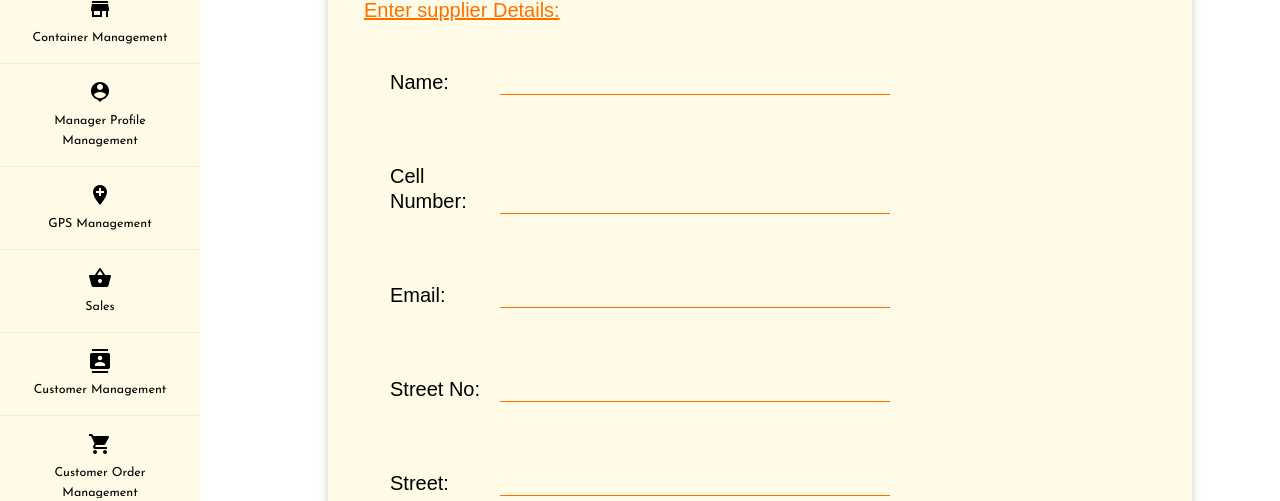
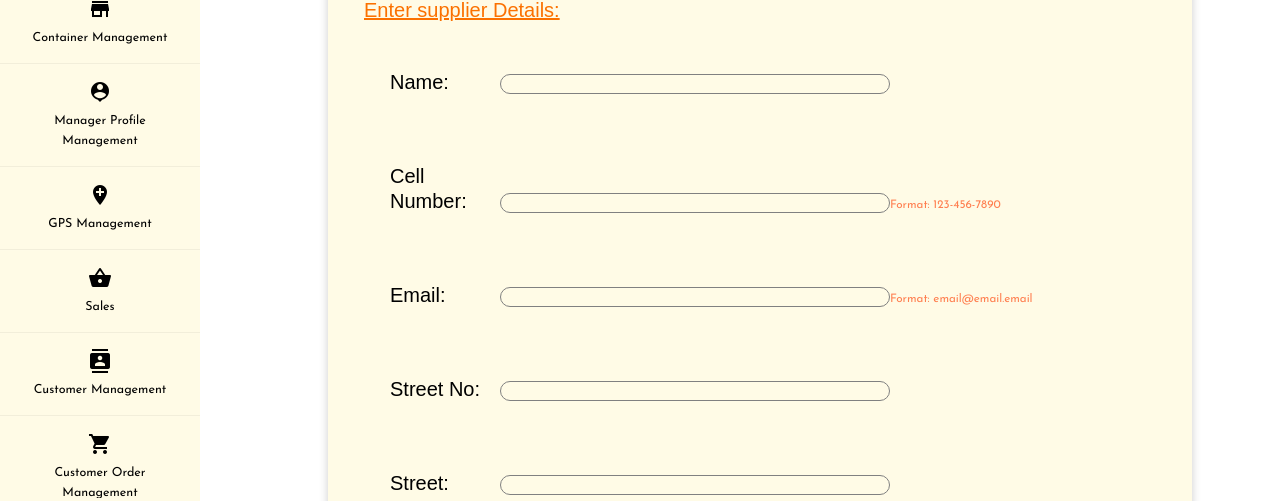
Before and after one commit to ZanderPotgieter/Group-3-Del-8-Handed-in-Version, an Angular app in the folder G3-Maverick-Solutions/Angular/: page /add-supplier in a window 1280 px wide. Shown: the part 299-800 px from the top of the page. Built offline with nearby package versions, Linux system fonts and the light colour scheme.

Commit message:
Fixes Supplier

```diff
--- a/G3-Maverick-Solutions/Angular/src/app/add-supplier/add-supplier.component.html
+++ b/G3-Maverick-Solutions/Angular/src/app/add-supplier/add-supplier.component.html
@@ -1,6 +1,6 @@
 <body>
     <h1>Add Supplier</h1>
-    <form>
+    <form #form='ngForm' class="mb-4" autocomplete="off" >
 
         <br>
         <div class="card">
@@ -17,19 +17,22 @@
         <br>
         <div class="divleft" >
             <label for="SupCell">Cell Number:  </label>
-            <input type="text" class="form-control" [(ngModel)]="supplier.SupCell" id="SupCell" name="SupCell" required>
+            <input type="tel" pattern="[0-9]{3}-[0-9]{3}-[0-9]{4}"  class="form-control" [(ngModel)]="supplier.SupCell" id="SupCell" name="SupCell" required>
+            <small style="color: coral;">Format: 123-456-7890</small>
         </div>
 
         <br>
         <div class="divleft"  >
-            <label for="SupEmail">Email:      </label>
-            <input type="text" class="form-control" [(ngModel)]="supplier.SupEmail" id="SupEmail" name="SupEmail" required>
+            <label for="SupEmail">Email:</label>
+            <input type="email" class="form-control" [(ngModel)]="supplier.SupEmail" id="SupEmail" name="SupEmail" required>
+            <small style="color: coral;">Format: email@email.email</small>
+
         </div>
 
         <br>
         <div class="divleft" >
             <label for="SupStreetNr">Street No: </label>
-            <input type="text" class="form-control" [(ngModel)]="supplier.SupStreetNr" id="SupStreetNr" name="SupStreetNr" required>
+            <input type="number" min="1" class="form-control" [(ngModel)]="supplier.SupStreetNr" id="SupStreetNr" name="SupStreetNr" required>
         </div>
 
         <br>
@@ -41,7 +44,7 @@
         <br>
         <div class="divleft" >
             <label for="SupCode">Postal Code:   </label>
-            <input type="text" class="form-control" [(ngModel)]="supplier.SupCode" id="SupCode" name="SupCode" placeholder="0000" required>
+            <input type="number" min="1" class="form-control" [(ngModel)]="supplier.SupCode" id="SupCode" name="SupCode" placeholder="0000" required>
         </div>
 
         <br>
@@ -51,7 +54,7 @@
         </div>
         <br><br>
         <div class="divleft" >
-            <button type="submit" (click)="addSupplier()">Save</button>
+            <button type="submit" (click)="addSupplier()" [disabled]="form.invalid">Save</button>
             <button type="submit" (click)="gotoSupplierManagement()">Cancel</button>
          </div>
          <br><br>
--- a/G3-Maverick-Solutions/Angular/src/app/add-supplier/add-supplier.component.ts
+++ b/G3-Maverick-Solutions/Angular/src/app/add-supplier/add-supplier.component.ts
@@ -3,6 +3,7 @@ import { Router } from '@angular/router';
 import { Supplier} from '../supplier-management/supplier';
 import { NgModule } from '@angular/core';
 import {SupplierService} from '../supplier-management/supplier.service';
+
 
 @Component({
   selector: 'app-add-supplier',
@@ -23,6 +24,7 @@ export class AddSupplierComponent implements OnInit {
       console.log(res);
       if(res.Message){
       this.responseMessage = res.Message;}
+
       alert(this.responseMessage)
       this.router.navigate(["supplier-management"])
     })
--- a/G3-Maverick-Solutions/Angular/src/app/view-supplier/view-supplier.component.html
+++ b/G3-Maverick-Solutions/Angular/src/app/view-supplier/view-supplier.component.html
@@ -1,20 +1,20 @@
 <body>
     <h1>Supplier Details</h1>
-    <form>
+    <form #form='ngForm' class="mb-4" autocomplete="off" >
         <div class="card" *ngIf = "showSearch">
             <br>
         <div class="divleft"  >
             <label class="subheadinglabel" >Enter Name and Surname To search </label>
         <br>
             <label for="name">Supplier Name:       </label>
-            <input class="searchinput" class="form-control" [(ngModel)]="name" type="text" id="name" name="name">
-
+            <input class="searchinput" class="form-control" [(ngModel)]="name" type="text" id="name" name="name" required>
+            <small style="color: coral;">Enter valid name</small>
         </div>
         <br>
 
         <div class="divleft">
-            <button type="submit"(click)="searchSupplier()">Search</button>
-            <button type="submit" (click)="gotoSupplierManagment()">Cancel</button>
+            <button type="submit"(click)="searchSupplier()" [disabled]="form.invalid">Search</button>
+            <button type="submit" (click)="cancel()">Cancel</button>
         </div>
 
     </div>
@@ -37,19 +37,21 @@
         <br>
         <div class="divleft" >
             <label for="SupCell">Cell Number:  </label>
-            <input type="text" class="form-control" [(ngModel)]="supplier.SupCell" id="SupCell" name="SupCell" required [readonly] = "this.inputEnabled">
+            <input type="tel"  pattern="[0-9]{3}-[0-9]{3}-[0-9]{4}"  class="form-control" [(ngModel)]="supplier.SupCell" id="SupCell" name="SupCell" required [readonly] = "this.inputEnabled">
+            <small style="color: coral;">Format: 123-456-7890</small>
         </div>
 
         <br>
         <div class="divleft"  >
             <label for="SupEmail">Email:      </label>
-            <input type="text" class="form-control" [(ngModel)]="supplier.SupEmail" id="SupEmail" name="SupEmail" required [readonly] = "this.inputEnabled">
+            <input type="email" class="form-control" [(ngModel)]="supplier.SupEmail" id="SupEmail" name="SupEmail" required [readonly] = "this.inputEnabled">
+            <small style="color: coral;">Format: email@email.email</small>
         </div>
 
         <br>
         <div class="divleft" >
             <label for="SupStreetNr">Street No: </label>
-            <input type="text" class="form-control" [(ngModel)]="supplier.SupStreetNr" id="SupStreetNr" name="SupStreetNr" required [readonly] = "this.inputEnabled">
+            <input  type="number" min="1" class="form-control" [(ngModel)]="supplier.SupStreetNr" id="SupStreetNr" name="SupStreetNr" required [readonly] = "this.inputEnabled">
         </div>
 
         <br>
@@ -61,7 +63,7 @@
         <br>
         <div class="divleft" >
             <label for="SupCode">Postal Code:   </label>
-            <input type="text" class="form-control" [(ngModel)]="supplier.SupCode" id="SupCode" name="SupCode" placeholder="0000" required [readonly] = "this.inputEnabled">
+            <input type="number" min="1" class="form-control" [(ngModel)]="supplier.SupCode" id="SupCode" name="SupCode" placeholder="0000" required [readonly] = "this.inputEnabled">
         </div>
 
         <br>
@@ -77,7 +79,7 @@
          </div>
 
          <div class="divleft" *ngIf="showSave" >
-         <button type="submit" (click)="updateSupplier()">Save</button>
+         <button type="submit" (click)="updateSupplier()" [disabled]="form.invalid">Save</button>
          <button type="submit" (click)="cancel()">Cancel</button>
         </div>
 
--- a/G3-Maverick-Solutions/Angular/src/app/view-supplier/view-supplier.component.ts
+++ b/G3-Maverick-Solutions/Angular/src/app/view-supplier/view-supplier.component.ts
@@ -34,10 +34,14 @@ export class ViewSupplierComponent implements OnInit {
   searchSupplier(){
     this.api.searchSupplier(this.name).subscribe( (res:any)=> {
       console.log(res);
-      if(res.Message != null){
+      if(res.Message == "Record Not Found"){
       this.responseMessage = res.Message;
-      alert(this.responseMessage)}
-      else{
+      alert(res.Message);
+      this.showSearch = true;
+      this.showResults = false;
+    }
+      else
+      {
           this.supplier.SupplierID = res.SupplierID;
           this.supplier.SupName = res.SupName;
           this.supplier.SupCell = res.SupCell;
@@ -46,11 +50,9 @@ export class ViewSupplierComponent implements OnInit {
           this.supplier.SupStreet = res.SupStreet;
           this.supplier.SupCode = res.SupCode;
           this.supplier.SupSuburb = res.SupSuburb;
+          this.showSearch = false;
+          this.showResults = true;
       }
-
-      this.showSearch = false;
-      this.showResults = true;
-
     })
 
   }
@@ -93,6 +95,7 @@ export class ViewSupplierComponent implements OnInit {
 
     this.showSearch = true;
     this.showResults = false;
+    this.router.navigate(["supplier-management"])
   }
 
 
--- a/G3-Maverick-Solutions/Angular/src/styles.scss
+++ b/G3-Maverick-Solutions/Angular/src/styles.scss
@@ -514,3 +514,10 @@ html {
   }
 html, body { height: 100%; }
 body { margin: 0; font-family: Roboto, "Helvetica Neue", sans-serif; }
+
+//code for required
+input:invalid
+  {
+    border: 1px double gray;
+    border-radius: 20px;
+  }
```
Also changed, not shown: 1 other file (tests, documents, lock files or other folders).
